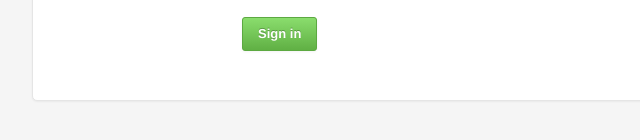
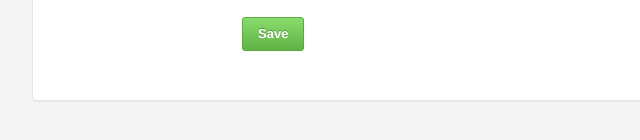
Before and after one commit to Maks3w/GHGFK, a browser extension: page app/options.html in a window 1280 px wide. Shown: the part 182-322 px from the top of the page, 278-918 px from the left. Drawn offline with Linux system fonts and the light colour scheme.

Commit message:
Change options submit label

```diff
--- a/app/options.html
+++ b/app/options.html
@@ -23,7 +23,7 @@
         </div>
         <div class="control-group">
             <div class="controls">
-                <button type="submit" class="button primary">Sign in</button>
+                <button type="submit" class="button primary">Save</button>
             </div>
         </div>
     </form>
```
